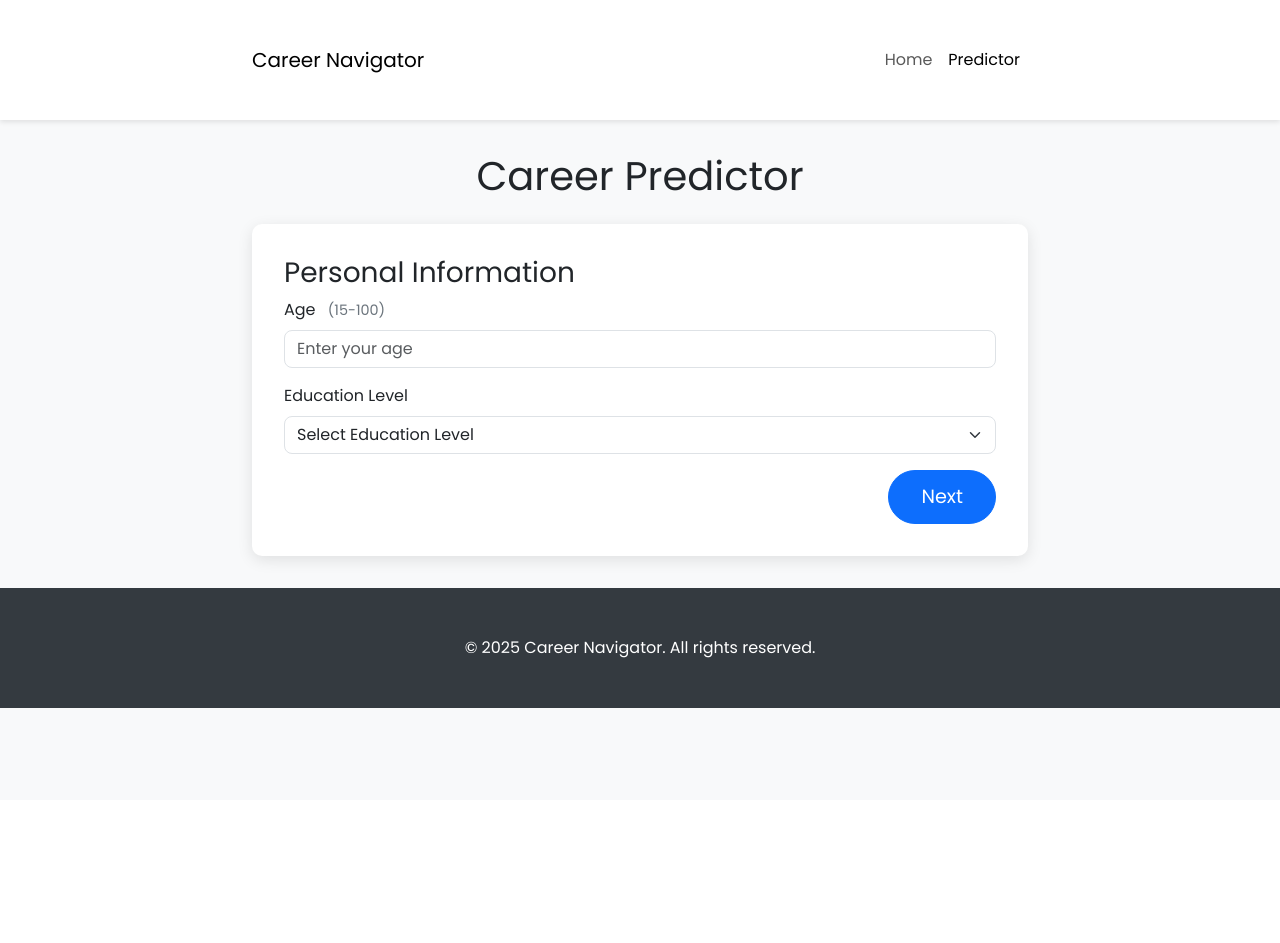
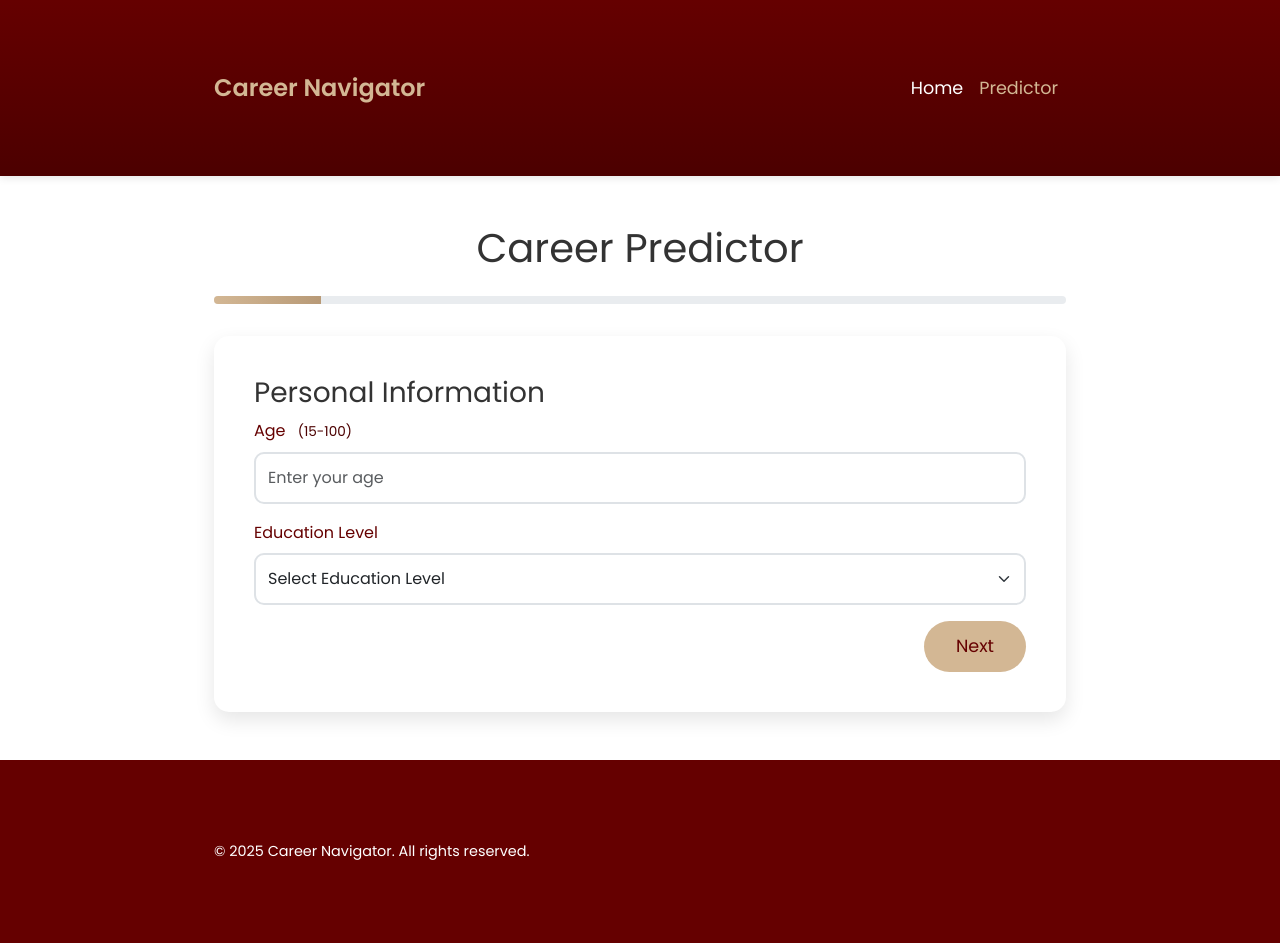
Before and after one commit to Keerthi-Bogireddy/Career_Navigator-Project, a Flask app: page /predictor in a window 1280 px wide. Before the commit the page ends 708 px from the top, so only its background shows below. Run offline with Flask 3, Linux system fonts and the light colour scheme.

Commit message:
modified

```diff
--- a/static/styles.css
+++ b/static/styles.css
@@ -1,51 +1,102 @@
 /* Global Styles */
+:root {
+    --primary: #d3b794; /* Beige */
+    --primary-dark: #b89a77; /* Darker beige for hover */
+    --secondary: #650000; /* Maroon */
+    --secondary-dark: #4c0000; /* Darker maroon for depth */
+    --background: #ffffff; /* White */
+    --text: #333333; /* Dark gray for readability */
+    --accent: #d3b794; /* Beige for highlights */
+}
+
 body {
     font-family: 'Poppins', sans-serif;
     margin: 0;
     padding: 0;
-    background-color: #f8f9fa;
+    background-color: var(--background);
+    color: var(--text);
+    line-height: 1.6;
 }
 
 .container {
-    max-width: 800px;
-    margin-top: 2rem;
-    margin-bottom: 2rem;
+    max-width: 900px;
+    margin: 3rem auto;
+    padding: 0 1.5rem;
 }
 
+/* Navbar */
 .navbar {
-    box-shadow: 0 2px 5px rgba(0, 0, 0, 0.1);
+    background: linear-gradient(180deg, var(--secondary), var(--secondary-dark));
+    box-shadow: 0 2px 8px rgba(0, 0, 0, 0.1);
+    padding: 1rem 0;
 }
 
-footer {
-    background-color: #343a40;
-    color: white;
-    padding: 1rem 0;
-    text-align: center;
+.navbar-brand {
+    font-size: 1.5rem;
+    font-weight: 600;
+    color: var(--primary) !important;
 }
 
+.nav-link {
+    font-size: 1.1rem;
+    color: var(--background);
+    transition: color 0.3s;
+}
+
+.nav-link:hover, .nav-link.active {
+    color: var(--primary) !important;
+}
+
+/* Footer */
+footer {
+    background: var(--secondary);
+    color: var(--background);
+    padding: 2rem 0;
+    margin-top: 3rem;
+}
+
+footer p {
+    margin: 0;
+    font-size: 0.9rem;
+}
+
+/* Buttons */
 .btn-primary {
-    font-size: 1.2rem;
+    background-color: var(--primary);
+    border: none;
+    font-size: 1.1rem;
     padding: 0.75rem 2rem;
     border-radius: 50px;
-    transition: transform 0.2s, background-color 0.2s;
+    color: var(--secondary);
+    transition: all 0.3s ease;
 }
 
 .btn-primary:hover {
+    background-color: var(--primary-dark);
     transform: translateY(-2px);
-    background-color: #0056b3;
+    box-shadow: 0 4px 10px rgba(184, 154, 119, 0.3);
+    color: var(--secondary);
+}
+
+.btn-primary:active {
+    transform: translateY(0);
 }
 
 .btn-secondary {
+    background-color: var(--secondary);
+    border: none;
+    font-size: 1.1rem;
+    padding: 0.75rem 2rem;
     border-radius: 50px;
-    padding: 0.75rem 2rem;
-    font-size: 1.1rem;
-    transition: transform 0.2s, background-color 0.2s;
-    margin: 0.5rem;
+    color: var(--background);
+    transition: all 0.3s ease;
 }
 
 .btn-secondary:hover {
+    background-color: var(--secondary-dark);
     transform: translateY(-2px);
-    background-color: #5a6268;
+    box-shadow: 0 4px 10px rgba(76, 0, 0, 0.3);
+    color: var(--background);
 }
 
 /* Index Page */
@@ -57,12 +108,12 @@ footer {
     align-items: center;
     justify-content: center;
     position: relative;
-    color: white;
+    color: var(--background);
     transition: background-image 1s ease-in-out;
 }
 
 .overlay {
-    background-color: rgba(0, 0, 0, 0.6);
+    background: linear-gradient(135deg, rgba(101, 0, 0, 0.7), rgba(211, 183, 148, 0.7));
     position: absolute;
     top: 0;
     left: 0;
@@ -74,80 +125,172 @@ footer {
 .content {
     z-index: 2;
     text-align: center;
-    padding: 2rem;
-    border-radius: 10px;
-    background-color: rgba(255, 255, 255, 0.95);
-    color: #333;
-    max-width: 700px;
-    box-shadow: 0 4px 15px rgba(0, 0, 0, 0.2);
+    padding: 3rem;
+    border-radius: 15px;
+    background: rgba(255, 255, 255, 0.95);
+    color: var(--text);
+    max-width: 800px;
+    box-shadow: 0 8px 20px rgba(0, 0, 0, 0.2);
+    animation: fadeIn 1s ease-in;
 }
 
 .content h1 {
-    font-size: 2.8rem;
+    font-size: 3rem;
+    font-weight: 600;
+    color: var(--secondary);
     margin-bottom: 1.5rem;
-    color: #007BFF;
 }
 
 .content p {
-    font-size: 1.2rem;
+    font-size: 1.3rem;
     margin-bottom: 2rem;
+}
+
+@keyframes fadeIn {
+    from { opacity: 0; transform: translateY(20px); }
+    to { opacity: 1; transform: translateY(0); }
 }
 
 /* Predictor Form */
 .form-section {
     display: none;
-    background: white;
-    padding: 2rem;
-    border-radius: 10px;
-    box-shadow: 0 4px 15px rgba(0, 0, 0, 0.1);
+    background: var(--background);
+    padding: 2.5rem;
+    border-radius: 15px;
+    box-shadow: 0 8px 20px rgba(0, 0, 0, 0.1);
+    margin-bottom: 2rem;
 }
 
 .form-section.active {
     display: block;
+    animation: slideIn 0.5s ease;
+}
+
+@keyframes slideIn {
+    from { opacity: 0; transform: translateX(-20px); }
+    to { opacity: 1; transform: translateX(0); }
 }
 
 .form-control, .form-select {
-    border-radius: 8px;
-    transition: border-color 0.2s;
+    border: 2px solid #dee2e6;
+    border-radius: 10px;
+    padding: 0.75rem;
+    transition: all 0.3s ease;
 }
 
 .form-control:focus, .form-select:focus {
-    border-color: #007BFF;
-    box-shadow: 0 0 5px rgba(0, 123, 255, 0.3);
+    border-color: var(--primary);
+    box-shadow: 0 0 8px rgba(211, 183, 148, 0.2);
+    outline: none;
+}
+
+.form-label {
+    font-weight: 500;
+    color: var(--secondary);
 }
 
 .form-check-inline {
-    margin-right: 1rem;
+    margin-right: 1.5rem;
+    margin-bottom: 0.75rem;
 }
 
 .error-message {
-    color: #dc3545;
-    font-size: 0.9rem;
+    color: var(--secondary);
+    font-size: 0.85rem;
     margin-top: 0.25rem;
     display: none;
 }
 
 .range-label {
-    color: #6c757d;
-    font-size: 0.9rem;
+    color: var(--secondary-dark);
+    font-size: 0.85rem;
     margin-left: 0.5rem;
+}
+
+/* Progress Bar */
+.progress-container {
+    margin-bottom: 2rem;
+}
+
+.progress {
+    height: 8px;
+    border-radius: 5px;
+    background-color: #e9ecef;
+}
+
+.progress-bar {
+    background: linear-gradient(90deg, var(--primary), var(--primary-dark));
+    transition: width 0.5s ease;
 }
 
 /* Results Page */
 .card {
     border: none;
     border-radius: 15px;
-    box-shadow: 0 4px 20px rgba(0, 0, 0, 0.1);
-    padding: 2rem;
+    box-shadow: 0 8px 20px rgba(0, 0, 0, 0.1);
+    padding: 3rem;
+    background: var(--background);
+    text-align: center;
+    animation: fadeIn 1s ease;
 }
 
 .card h2 {
-    color: #007BFF;
+    color: var(--secondary);
+    font-size: 2.5rem;
     font-weight: 600;
+    margin-bottom: 1.5rem;
 }
 
 .career-result {
-    font-size: 2rem;
-    color: #17A2B8;
+    font-size: 2.2rem;
+    color: var(--primary);
+    font-weight: 600;
     margin-bottom: 1.5rem;
 }
+
+.card .lead {
+    font-size: 1.2rem;
+    color: var(--text);
+}
+
+/* Responsive Design */
+@media (max-width: 768px) {
+    .content h1 {
+        font-size: 2rem;
+    }
+
+    .content p {
+        font-size: 1.1rem;
+    }
+
+    .form-section {
+        padding: 1.5rem;
+    }
+
+    .card {
+        padding: 2rem;
+    }
+
+    .container {
+        padding: 0 1rem;
+    }
+}
+
+@media (max-width: 576px) {
+    .navbar-brand {
+        font-size: 1.2rem;
+    }
+
+    .nav-link {
+        font-size: 0.9rem;
+    }
+
+    .btn-primary, .btn-secondary {
+        padding: 0.5rem 1.5rem;
+        font-size: 1rem;
+    }
+
+    .content {
+        padding: 2rem;
+    }
+}
--- a/templates/index.html
+++ b/templates/index.html
@@ -33,8 +33,8 @@
     <div class="bg-image" id="bgImage">
         <div class="overlay"></div>
         <div class="content">
-            <h1>AI-Driven Career Navigator</h1>
-            <p>Discover your ideal career path! Our intelligent system analyzes your skills, interests, and aspirations to recommend the best career options tailored for you.</p>
+            <h1>Discover Your Dream Career</h1>
+            <p>Unlock your potential with our AI-driven Career Navigator. Answer a few questions, and we'll recommend the perfect career path tailored to your skills and passions.</p>
             <a href="{{ url_for('predictor') }}" class="btn btn-primary">Start Your Journey</a>
         </div>
     </div>
--- a/templates/predictor.html
+++ b/templates/predictor.html
@@ -32,18 +32,23 @@
     <!-- Form Section -->
     <div class="container">
         <h1 class="text-center mb-4">Career Predictor</h1>
-        <form method="POST" action="/predictor" id="careerForm">
+        <div class="progress-container">
+            <div class="progress">
+                <div class="progress-bar" role="progressbar" id="progressBar" aria-valuenow="0" aria-valuemin="0" aria-valuemax="100"></div>
+            </div>
+        </div>
+        <form method="POST" action="/predictor" id="careerForm" aria-label="Career Predictor Form">
             <!-- Personal Information -->
             <div class="form-section active" id="personal">
                 <h3>Personal Information</h3>
                 <div class="mb-3">
-                    <label class="form-label">Age <span class="range-label">(15-100)</span></label>
-                    <input type="number" name="age" class="form-control" placeholder="Enter your age" required>
+                    <label class="form-label" for="age">Age <span class="range-label">(15-100)</span></label>
+                    <input type="number" name="age" id="age" class="form-control" placeholder="Enter your age" required aria-describedby="age-error">
                     <div class="error-message" id="age-error">Please enter a valid age between 15 and 100.</div>
                 </div>
                 <div class="mb-3">
-                    <label class="form-label">Education Level</label>
-                    <select name="education_level" class="form-select" required>
+                    <label class="form-label" for="education_level">Education Level</label>
+                    <select name="education_level" id="education_level" class="form-select" required aria-describedby="education_level-error">
                         <option value="">Select Education Level</option>
                         <option value="Grade 10">Grade 10</option>
                         <option value="Grade 11">Grade 11</option>
@@ -163,38 +168,38 @@
                 <h3>Hobbies</h3>
                 <div class="mb-3">
                     <label class="form-label">Select your hobbies (at least one):</label>
-                    <div>
+                    <div role="group" aria-labelledby="hobbies-label" aria-describedby="hobbies-error">
                         <div class="form-check form-check-inline">
-                            <input class="form-check-input" type="checkbox" name="hobbies[]" value="coding">
-                            <label class="form-check-label">Coding</label>
+                            <input class="form-check-input" type="checkbox" name="hobbies[]" id="hobby-coding" value="coding">
+                            <label class="form-check-label" for="hobby-coding">Coding</label>
                         </div>
                         <div class="form-check form-check-inline">
-                            <input class="form-check-input" type="checkbox" name="hobbies[]" value="cooking">
-                            <label class="form-check-label">Cooking</label>
+                            <input class="form-check-input" type="checkbox" name="hobbies[]" id="hobby-cooking" value="cooking">
+                            <label class="form-check-label" for="hobby-cooking">Cooking</label>
                         </div>
                         <div class="form-check form-check-inline">
-                            <input class="form-check-input" type="checkbox" name="hobbies[]" value="dance">
-                            <label class="form-check-label">Dance</label>
+                            <input class="form-check-input" type="checkbox" name="hobbies[]" id="hobby-dance" value="dance">
+                            <label class="form-check-label" for="hobby-dance">Dance</label>
                         </div>
                         <div class="form-check form-check-inline">
-                            <input class="form-check-input" type="checkbox" name="hobbies[]" value="finance">
-                            <label class="form-check-label">Finance</label>
+                            <input class="form-check-input" type="checkbox" name="hobbies[]" id="hobby-finance" value="finance">
+                            <label class="form-check-label" for="hobby-finance">Finance</label>
                         </div>
                         <div class="form-check form-check-inline">
-                            <input class="form-check-input" type="checkbox" name="hobbies[]" value="gaming">
-                            <label class="form-check-label">Gaming</label>
+                            <input class="form-check-input" type="checkbox" name="hobbies[]" id="hobby-gaming" value="gaming">
+                            <label class="form-check-label" for="hobby-gaming">Gaming</label>
                         </div>
                         <div class="form-check form-check-inline">
-                            <input class="form-check-input" type="checkbox" name="hobbies[]" value="music">
-                            <label class="form-check-label">Music</label>
+                            <input class="form-check-input" type="checkbox" name="hobbies[]" id="hobby-music" value="music">
+                            <label class="form-check-label" for="hobby-music">Music</label>
                         </div>
                         <div class="form-check form-check-inline">
-                            <input class="form-check-input" type="checkbox" name="hobbies[]" value="painting">
-                            <label class="form-check-label">Painting</label>
+                            <input class="form-check-input" type="checkbox" name="hobbies[]" id="hobby-painting" value="painting">
+                            <label class="form-check-label" for="hobby-painting">Painting</label>
                         </div>
                         <div class="form-check form-check-inline">
-                            <input class="form-check-input" type="checkbox" name="hobbies[]" value="reading">
-                            <label class="form-check-label">Reading</label>
+                            <input class="form-check-input" type="checkbox" name="hobbies[]" id="hobby-reading" value="reading">
+                            <label class="form-check-label" for="hobby-reading">Reading</label>
                         </div>
                     </div>
                     <div class="error-message" id="hobbies-error">Please select at least one hobby.</div>
@@ -258,11 +263,13 @@
         // Section navigation
         const sections = ['personal', 'academic', 'personality', 'study', 'extracurricular', 'hobbies', 'interests', 'financial'];
         let currentSectionIndex = 0;
+        const totalSections = sections.length;
 
         function showSection(index) {
             document.querySelectorAll('.form-section').forEach(section => section.classList.remove('active'));
             document.getElementById(sections[index]).classList.add('active');
             currentSectionIndex = index;
+            updateProgressBar();
         }
 
         function nextSection(current) {
@@ -275,6 +282,13 @@
 
         function prevSection(current) {
             showSection(currentSectionIndex - 1);
+        }
+
+        function updateProgressBar() {
+            const progress = ((currentSectionIndex + 1) / totalSections) * 100;
+            const progressBar = document.getElementById('progressBar');
+            progressBar.style.width = `${progress}%`;
+            progressBar.setAttribute('aria-valuenow', progress);
         }
 
         // Validation functions
--- a/templates/results.html
+++ b/templates/results.html
@@ -31,11 +31,11 @@
 
     <!-- Results Section -->
     <div class="container">
-        <div class="card text-center">
+        <div class="card">
             <h2>Your Recommended Career Path</h2>
             <h3 class="career-result">{{ career }}</h3>
-            <p class="lead">Based on your responses, we recommend pursuing a career in <strong>{{ career }}</strong>. Explore further and make informed decisions to shape your future.</p>
-            <div class="d-flex justify-content-center">
+            <p class="lead">Based on your unique profile, we recommend a career in <strong>{{ career }}</strong>. Take the next step to explore this path and shape your future!</p>
+            <div class="d-flex justify-content-center gap-3">
                 <a href="{{ url_for('index') }}" class="btn btn-secondary">Back to Home</a>
                 <a href="{{ url_for('predictor') }}" class="btn btn-primary">Try Again</a>
             </div>
```
Also changed, not shown: other parts of templates/predictor.html (+30 -30 lines).
